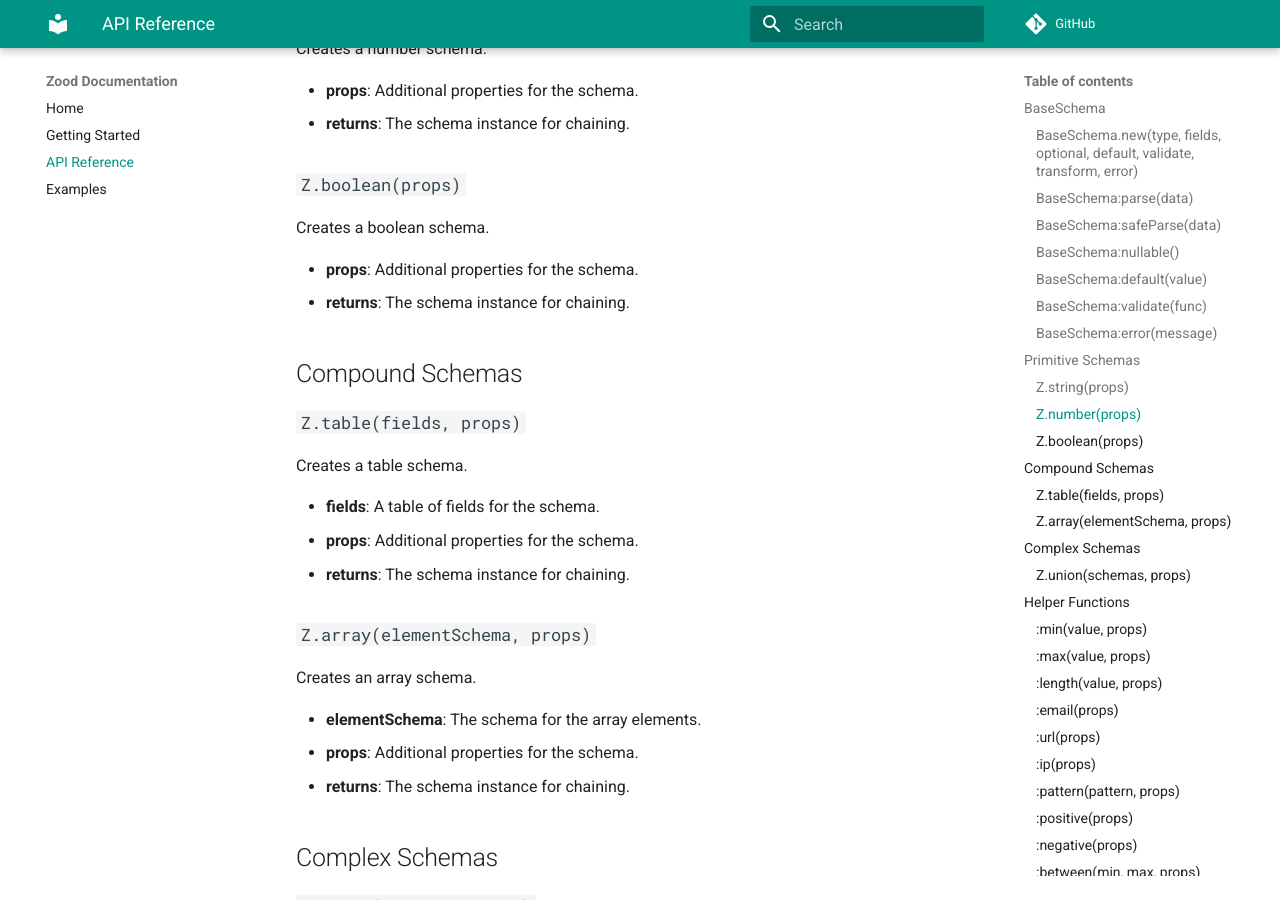
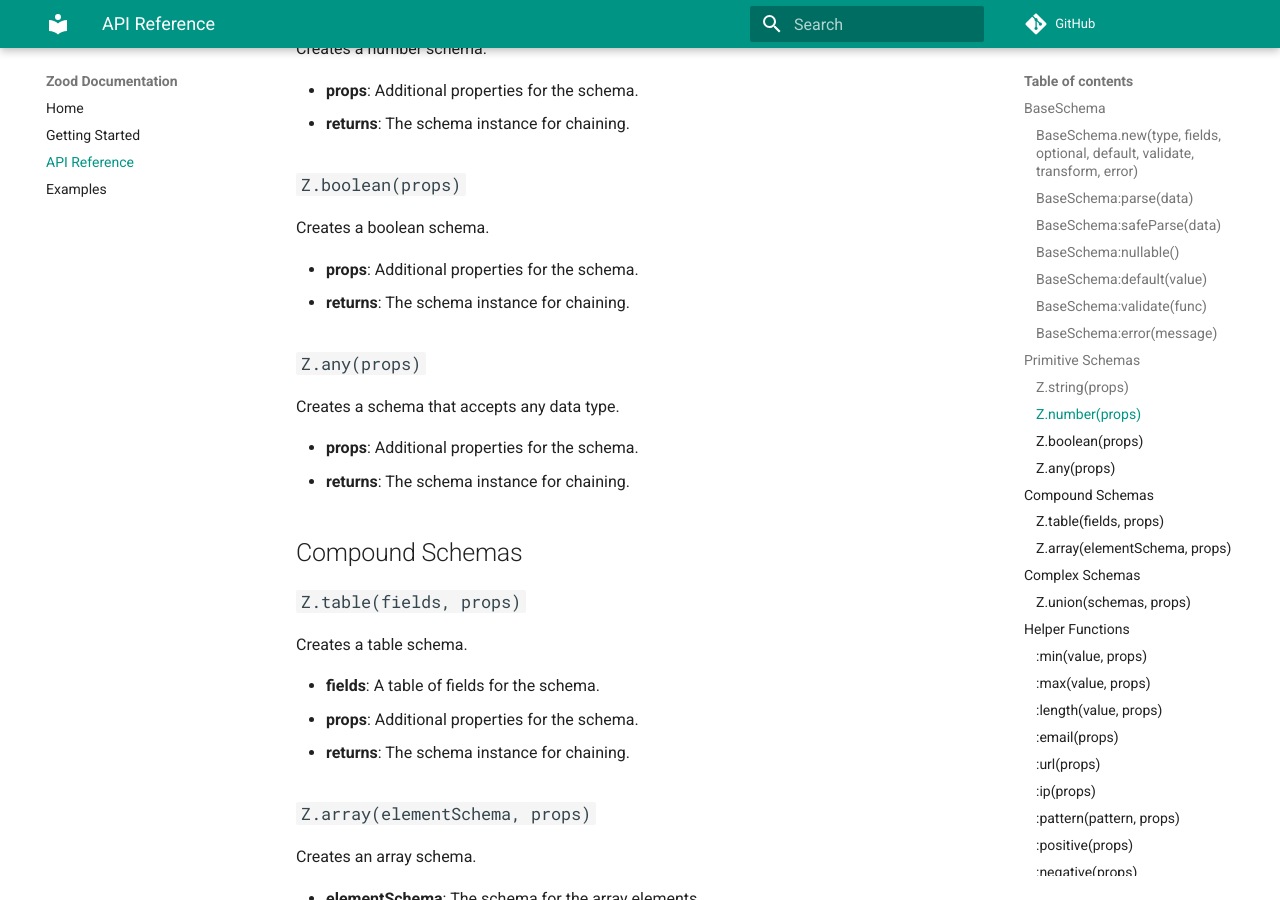
Before and after one commit to ivanoliverfabra/zood, an MkDocs documentation site: the page built from docs/api-reference.md, in a window 1280 px wide and 900 px high, scrolled down 1894 px. Built offline with MkDocs 1.6.1 and Material for MkDocs 9.7.7, drawn with Linux system fonts in a browser that asks for light colours; comment, search, counter and statistics services are not loaded.

Commit message:
Add an any schema creation function to Z library

```diff
--- a/docs/api-reference.md
+++ b/docs/api-reference.md
@@ -74,6 +74,13 @@ Creates a number schema.
 ### `Z.boolean(props)`
 
 Creates a boolean schema.
+
+- **props**: Additional properties for the schema.
+- **returns**: The schema instance for chaining.
+
+### `Z.any(props)`
+
+Creates a schema that accepts any data type.
 
 - **props**: Additional properties for the schema.
 - **returns**: The schema instance for chaining.
```
Also changed, not shown: 1 other file.
